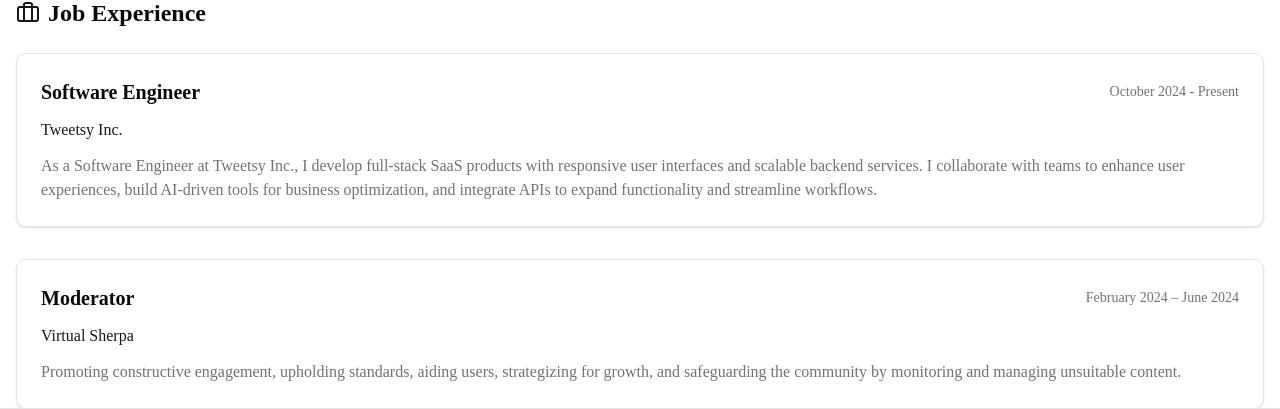
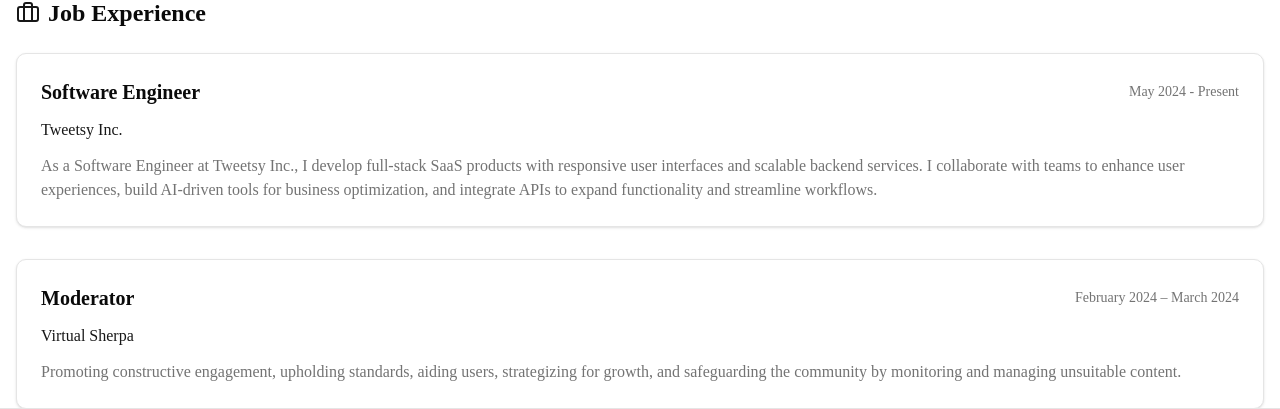
Before and after one commit to ALIF-AL-RAZI/New-Portfolio, a Next.js app: page /about in a window 1280 px wide. Shown: the part 323-732 px from the top of the page. Built offline with nearby package versions, Linux system fonts and the light colour scheme.

Commit message:
experience up

```diff
--- a/app/about/components/ExperienceSection.jsx
+++ b/app/about/components/ExperienceSection.jsx
@@ -8,13 +8,13 @@ export default function ExperienceSection() {
     {
       title: "Software Engineer",
       company: "Tweetsy Inc.",
-      period: "October 2024 - Present",
+      period: "May 2024 - Present",
       description: "As a Software Engineer at Tweetsy Inc., I develop full-stack SaaS products with responsive user interfaces and scalable backend services. I collaborate with teams to enhance user experiences, build AI-driven tools for business optimization, and integrate APIs to expand functionality and streamline workflows."
     },
     {
       title: "Moderator",
       company: "Virtual Sherpa",
-      period: "February 2024 – June 2024",
+      period: "February 2024 – March 2024",
       description: "Promoting constructive engagement, upholding standards, aiding users, strategizing for growth, and safeguarding the community by monitoring and managing unsuitable content."
     },
     {
```
Also changed, not shown: 1 other file (tests, documents, lock files or other folders).
